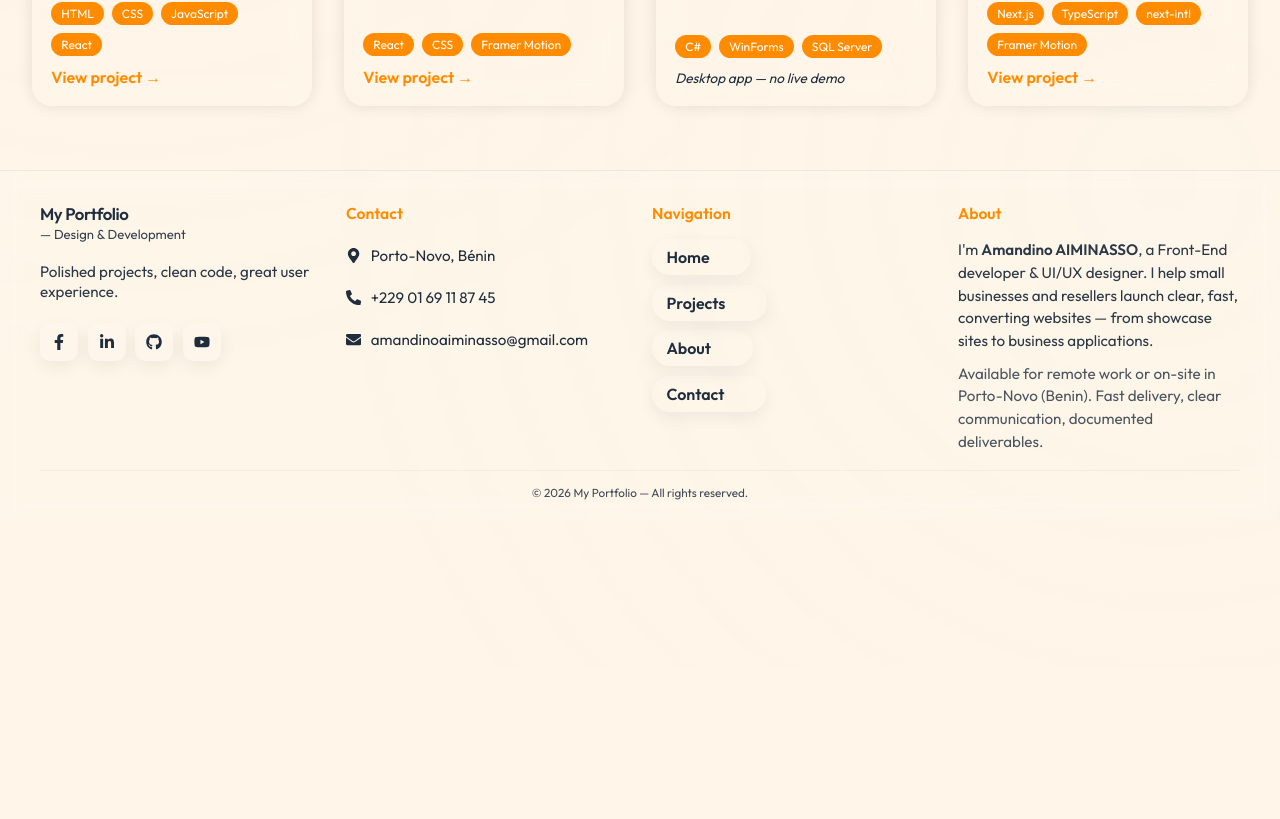
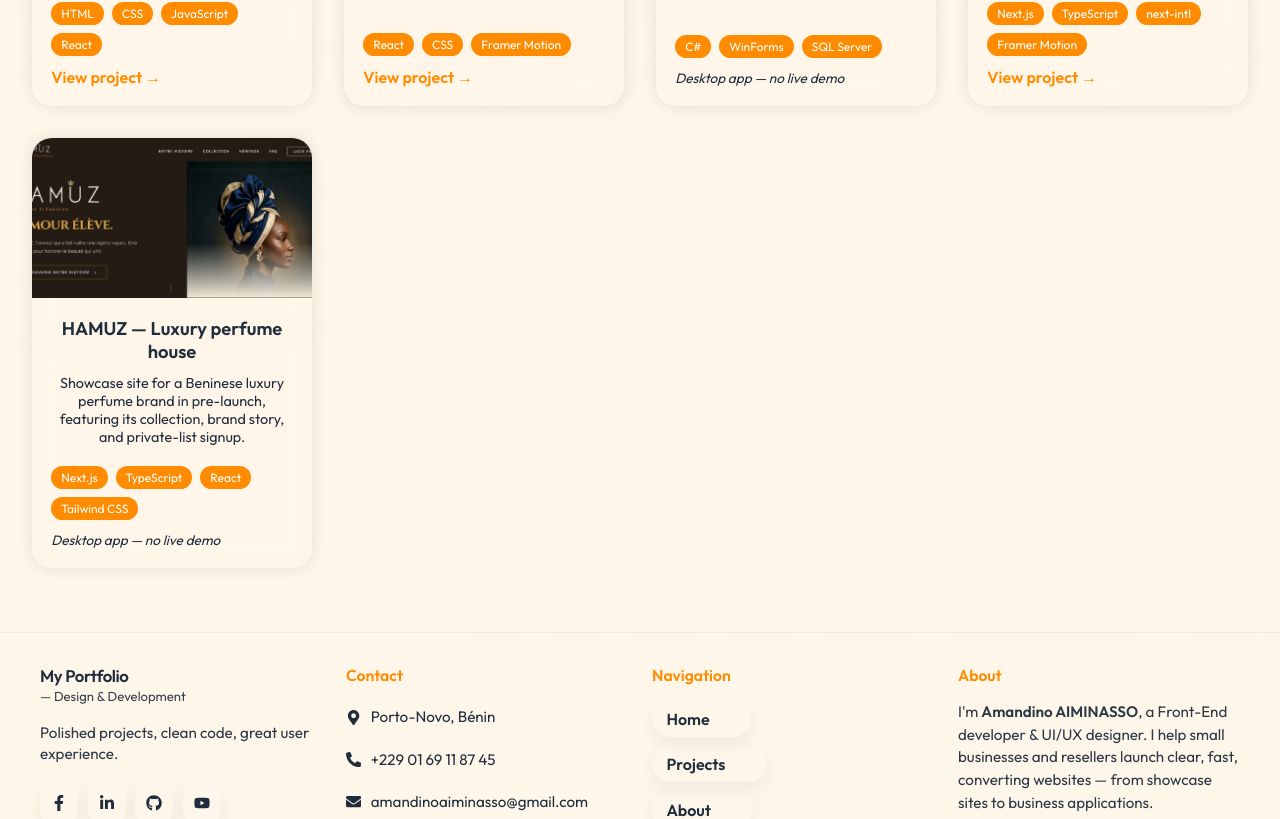
Before and after one commit to Zephryr69/my-portfolio, a Next.js app: page /en/projets in a window 1280 px wide. Shown: the part 547-1366 px from the top of the page. Before the commit the page ends 1067 px from the top, so only its background shows below. Built offline with nearby package versions, Linux system fonts and the light colour scheme; no server answers; a web font is replaced by a local one.

Commit message:
Ajout d'un nouveau projet

```diff
--- a/messages/en.json
+++ b/messages/en.json
@@ -106,6 +106,10 @@
         "madatours": {
           "title": "MadaTours — Tourism platform",
           "brief": "Tourism discovery platform for Madagascar, featuring excursions and tours, available in French, English, and Malagasy."
+        },
+        "hamuz": {
+          "title": "HAMUZ — Luxury perfume house",
+          "brief": "Showcase site for a Beninese luxury perfume brand in pre-launch, featuring its collection, brand story, and private-list signup."
         }
       },
       "noDemoLabel": "Desktop app — no live demo",
--- a/messages/fr.json
+++ b/messages/fr.json
@@ -106,6 +106,10 @@
         "madatours": {
           "title": "MadaTours — Plateforme touristique",
           "brief": "Plateforme de découverte touristique pour Madagascar, avec excursions et circuits, en français, anglais et malgache."
+        },
+        "hamuz": {
+          "title": "HAMUZ — Maison de parfumerie de luxe",
+          "brief": "Site vitrine pour une marque de parfumerie de luxe béninoise en pré-lancement, avec présentation de la collection, histoire de marque et inscription à liste privée."
         }
       },
       "noDemoLabel": "Application desktop — pas de démo en ligne",
--- a/src/app/[locale]/layout.tsx
+++ b/src/app/[locale]/layout.tsx
@@ -127,13 +127,15 @@ export default async function LocaleLayout({
       className={`${outfit.variable} ${rubik.variable} ${updock.variable}`}
     >
       <head>
-        {/* Indique explicitement au navigateur que le site gère lui-même
-            le clair ET le sombre — complète color-scheme posé dans
-            tokens.css. Sans ça, Samsung Internet (et d'autres navigateurs
-            Android basés sur Chromium) peut activer son "mode sombre
-            forcé" et réinterpréter les couleurs du site avec son propre
-            algorithme, particulièrement agressif sur l'orange. */}
-        <meta name="color-scheme" content="light dark" />
+        {/* "only light" plutôt que "light dark" : instruction stricte
+            plutôt qu'ambiguë (voir tokens.css pour le détail complet).
+            Ce meta tag ne peut pas connaître le thème réel de
+            l'utilisateur au moment du rendu serveur (préférence stockée
+            en localStorage, donc invisible côté serveur) — il reflète
+            le thème par défaut du site (clair). Le CSS de tokens.css
+            prend ensuite le relais avec "only dark" dès que le vrai
+            thème est déterminé côté client (via [data-theme="dark"]). */}
+        <meta name="color-scheme" content="only light" />
 
         {/* next/script avec strategy="beforeInteractive" (au lieu d'une
             balise <script> brute) : s'exécute avant l'hydratation React,
--- a/src/components/Home/ProjectCard.tsx
+++ b/src/components/Home/ProjectCard.tsx
@@ -12,7 +12,7 @@ interface ProjectCardProps {
   thumbnailAlt: string;
   link: string;
   tech: string[];
-  colorClass: "cardColor1" | "cardColor2" | "cardColor3" | "cardColor4";
+  colorClass: "cardColor1" | "cardColor2" | "cardColor3" | "cardColor4" | "cardColor5";
   ctaLabel: string;
   noDemoLabel: string;
   delay: number;
--- a/src/components/Home/ProjectsSection.module.css
+++ b/src/components/Home/ProjectsSection.module.css
@@ -69,21 +69,28 @@
 :global([data-theme="light"]) .cardColor2 { background: linear-gradient(135deg, rgba(255, 179, 71, 0.16), rgba(255, 246, 233, 0.55)); }
 :global([data-theme="light"]) .cardColor3 { background: linear-gradient(135deg, rgba(31, 45, 61, 0.08), rgba(255, 140, 0, 0.12)); }
 :global([data-theme="light"]) .cardColor4 { background: linear-gradient(135deg, rgba(255, 140, 0, 0.1), rgba(31, 45, 61, 0.06)); }
+/* cardColor5 (HAMUZ) : teinte or plutôt qu'orange/marine comme les 4
+   autres — reprend la palette réelle de la marque (or/brun foncé, voir
+   la capture fournie) au lieu de réutiliser une couleur déjà prise. */
+:global([data-theme="light"]) .cardColor5 { background: linear-gradient(135deg, rgba(212, 175, 55, 0.16), rgba(255, 246, 233, 0.6)); }
 
 :global([data-theme="dark"]) .cardColor1 { background: linear-gradient(135deg, rgba(255, 140, 0, 0.28), rgba(10, 26, 47, 0.75)); }
 :global([data-theme="dark"]) .cardColor2 { background: linear-gradient(135deg, rgba(255, 179, 71, 0.22), rgba(10, 26, 47, 0.8)); }
 :global([data-theme="dark"]) .cardColor3 { background: linear-gradient(135deg, rgba(31, 45, 61, 0.9), rgba(255, 140, 0, 0.14)); }
 :global([data-theme="dark"]) .cardColor4 { background: linear-gradient(135deg, rgba(10, 26, 47, 0.85), rgba(255, 179, 71, 0.18)); }
+:global([data-theme="dark"]) .cardColor5 { background: linear-gradient(135deg, rgba(212, 175, 55, 0.22), rgba(10, 26, 47, 0.8)); }
 
 :global([data-theme="light"]) .projectCard.cardColor1:hover { background: linear-gradient(135deg, rgba(255, 140, 0, 0.24), rgba(255, 246, 233, 0.75)); box-shadow: 0 0 22px rgba(255, 140, 0, 0.22); }
 :global([data-theme="light"]) .projectCard.cardColor2:hover { background: linear-gradient(135deg, rgba(255, 179, 71, 0.26), rgba(255, 246, 233, 0.7)); box-shadow: 0 0 22px rgba(255, 179, 71, 0.24); }
 :global([data-theme="light"]) .projectCard.cardColor3:hover { background: linear-gradient(135deg, rgba(31, 45, 61, 0.14), rgba(255, 140, 0, 0.2)); box-shadow: 0 0 22px rgba(31, 45, 61, 0.14); }
 :global([data-theme="light"]) .projectCard.cardColor4:hover { background: linear-gradient(135deg, rgba(255, 140, 0, 0.18), rgba(31, 45, 61, 0.1)); box-shadow: 0 0 22px rgba(255, 140, 0, 0.18); }
+:global([data-theme="light"]) .projectCard.cardColor5:hover { background: linear-gradient(135deg, rgba(212, 175, 55, 0.26), rgba(255, 246, 233, 0.7)); box-shadow: 0 0 22px rgba(212, 175, 55, 0.24); }
 
 :global([data-theme="dark"]) .projectCard.cardColor1:hover { background: linear-gradient(135deg, rgba(255, 140, 0, 0.4), rgba(10, 26, 47, 0.9)); box-shadow: 0 0 28px rgba(255, 140, 0, 0.35); }
 :global([data-theme="dark"]) .projectCard.cardColor2:hover { background: linear-gradient(135deg, rgba(255, 179, 71, 0.32), rgba(10, 26, 47, 0.92)); box-shadow: 0 0 28px rgba(255, 179, 71, 0.3); }
 :global([data-theme="dark"]) .projectCard.cardColor3:hover { background: linear-gradient(135deg, rgba(31, 45, 61, 1), rgba(255, 140, 0, 0.22)); box-shadow: 0 0 28px rgba(31, 45, 61, 0.4); }
 :global([data-theme="dark"]) .projectCard.cardColor4:hover { background: linear-gradient(135deg, rgba(10, 26, 47, 0.95), rgba(255, 179, 71, 0.28)); box-shadow: 0 0 28px rgba(255, 179, 71, 0.28); }
+:global([data-theme="dark"]) .projectCard.cardColor5:hover { background: linear-gradient(135deg, rgba(212, 175, 55, 0.32), rgba(10, 26, 47, 0.92)); box-shadow: 0 0 28px rgba(212, 175, 55, 0.3); }
 
 .projectCard:hover {
   transform: translateY(-10px) rotateX(2deg) rotateY(2deg) scale(1.03);
--- a/src/data/projectsData.ts
+++ b/src/data/projectsData.ts
@@ -2,6 +2,7 @@ import ecoleImg from "../assets/ecole.png";
 import iphoneImg from "../assets/iphone.png";
 import cantineImg from "../assets/cantine.png";
 import madatoursImg from "../assets/madatours.jpeg";
+import hamuzImg from "../assets/hamuz.png";
 import type { StaticImageData } from "next/image";
 
 /* projectsData.ts — données structurelles des projets (image, lien, tech,
@@ -16,7 +17,7 @@ export interface ProjectDefinition {
   thumbnail: StaticImageData;
   link: string;
   tech: string[];
-  colorClass: "cardColor1" | "cardColor2" | "cardColor3" | "cardColor4";
+  colorClass: "cardColor1" | "cardColor2" | "cardColor3" | "cardColor4" | "cardColor5";
 }
 
 export const projectsData: ProjectDefinition[] = [
@@ -48,4 +49,14 @@ export const projectsData: ProjectDefinition[] = [
     tech: ["Next.js", "TypeScript", "next-intl", "Framer Motion"],
     colorClass: "cardColor4",
   },
+  {
+    key: "hamuz",
+    thumbnail: hamuzImg,
+    // TODO(Aman) : lien live et/ou dépôt GitHub à ajouter dès que
+    // disponible — laissé vide pour l'instant (site en pré-lancement),
+    // même traitement que "cantine" en attendant (badge "pas de démo").
+    link: "",
+    tech: ["Next.js", "TypeScript", "React", "Tailwind CSS"],
+    colorClass: "cardColor5",
+  },
 ];
--- a/src/styles/tokens.css
+++ b/src/styles/tokens.css
@@ -23,19 +23,22 @@
    ========================================================================== */
 
 :root {
-  /* color-scheme : indique au navigateur que le site gère lui-même le
-     clair ET le sombre (bascule via [data-theme] plus bas), pour qu'il
-     n'essaie pas de réinventer ses propres couleurs. Sans ça, Samsung
-     Internet (et d'autres navigateurs Android basés sur Chromium)
-     applique un "mode sombre forcé" qui réinterprète les couleurs du
-     site avec son propre algorithme — particulièrement agressif sur les
-     teintes vives comme l'orange, qui est justement la couleur de marque
-     ici. C'est un bug de navigateur documenté (pas quelque chose que le
-     CSS seul peut garantir de contourner à 100 % sur toutes ses versions),
-     mais color-scheme est la contre-mesure standard recommandée par
-     Samsung lui-même. Complète le <meta name="color-scheme"> posé dans
-     layout.tsx. */
-  color-scheme: light dark;
+  /* color-scheme : MISE À JOUR — "light dark" (les deux modes possibles,
+     à toi de choisir) laissait justement à l'algorithme de Samsung la
+     marge de choisir le sombre. D'après le forum développeur Samsung
+     lui-même et les retours d'autres devs, "only light" / "only dark"
+     (une instruction stricte : CE mode-ci uniquement, n'invente rien
+     d'autre) a de meilleures chances d'être respecté par le "Force Dark"
+     de Samsung Internet sur les versions récentes (24.0.7+/25.0).
+     Honnêteté : même ça n'est pas garanti à 100 % sur toutes les
+     versions — plusieurs développeurs rapportent que Samsung Internet
+     ignore quand même cette déclaration par défaut, tant que
+     l'utilisateur n'a pas activé lui-même le flag "Adaptive Force Dark"
+     (ou désactivé le mode forcé dans Réglages → Labs). C'est un
+     comportement du navigateur, pas quelque chose que le CSS seul peut
+     garantir de corriger à 100 %. Complète le <meta name="color-scheme">
+     posé dans layout.tsx (mis à jour pareil). */
+  color-scheme: only light;
 
   /* ---------- Couleurs de marque ---------- */
   --color-primary: #ff8c00;          /* orange — CTA, accents */
@@ -83,7 +86,7 @@
 
 /* ---------- Thème sombre ---------- */
 [data-theme="dark"] {
-  color-scheme: dark;
+  color-scheme: only dark;
 
   --color-primary: #ffb347;
   --color-primary-hover: #ff8c00;
```
Also changed, not shown: src/assets/hamuz.png (added).
